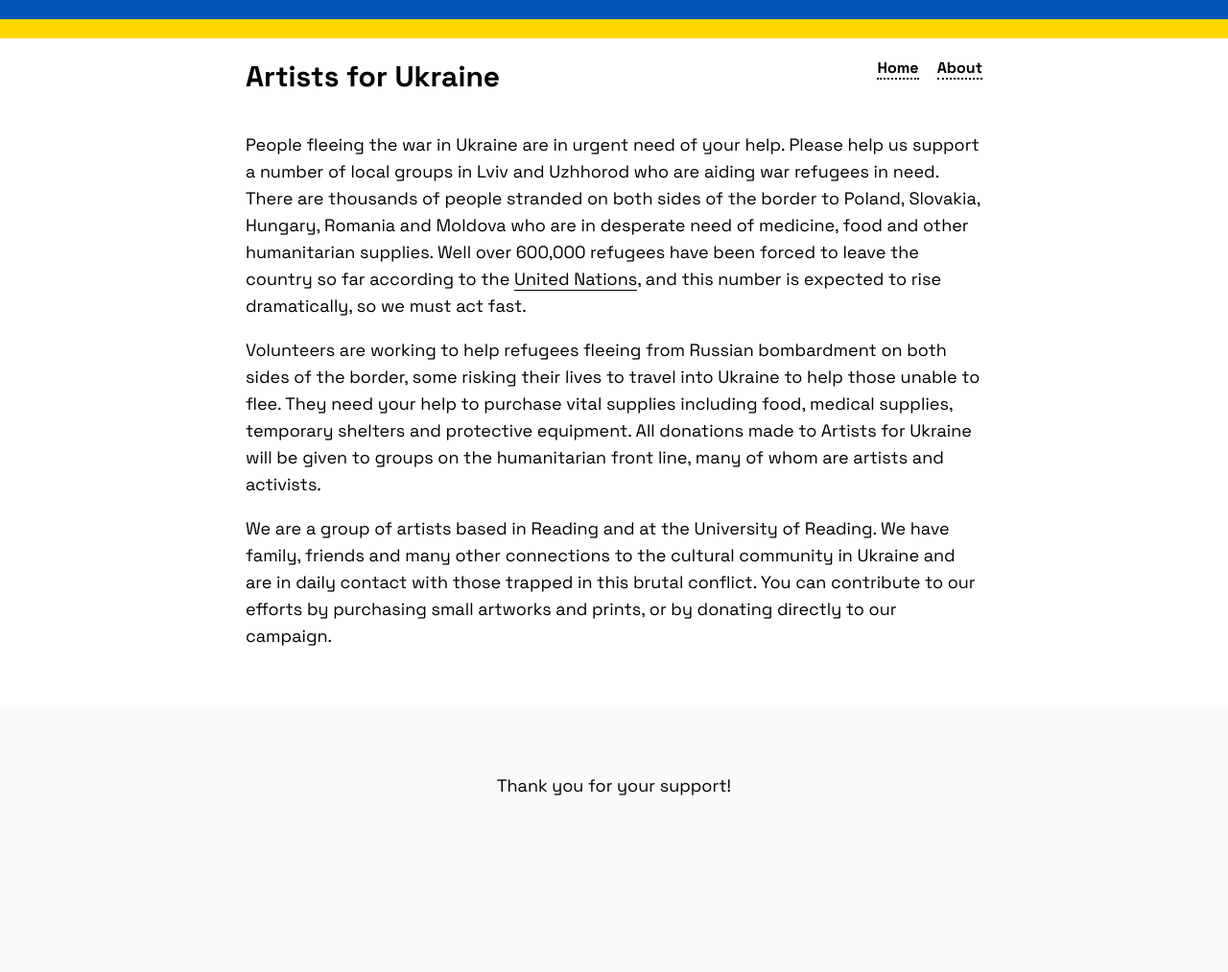
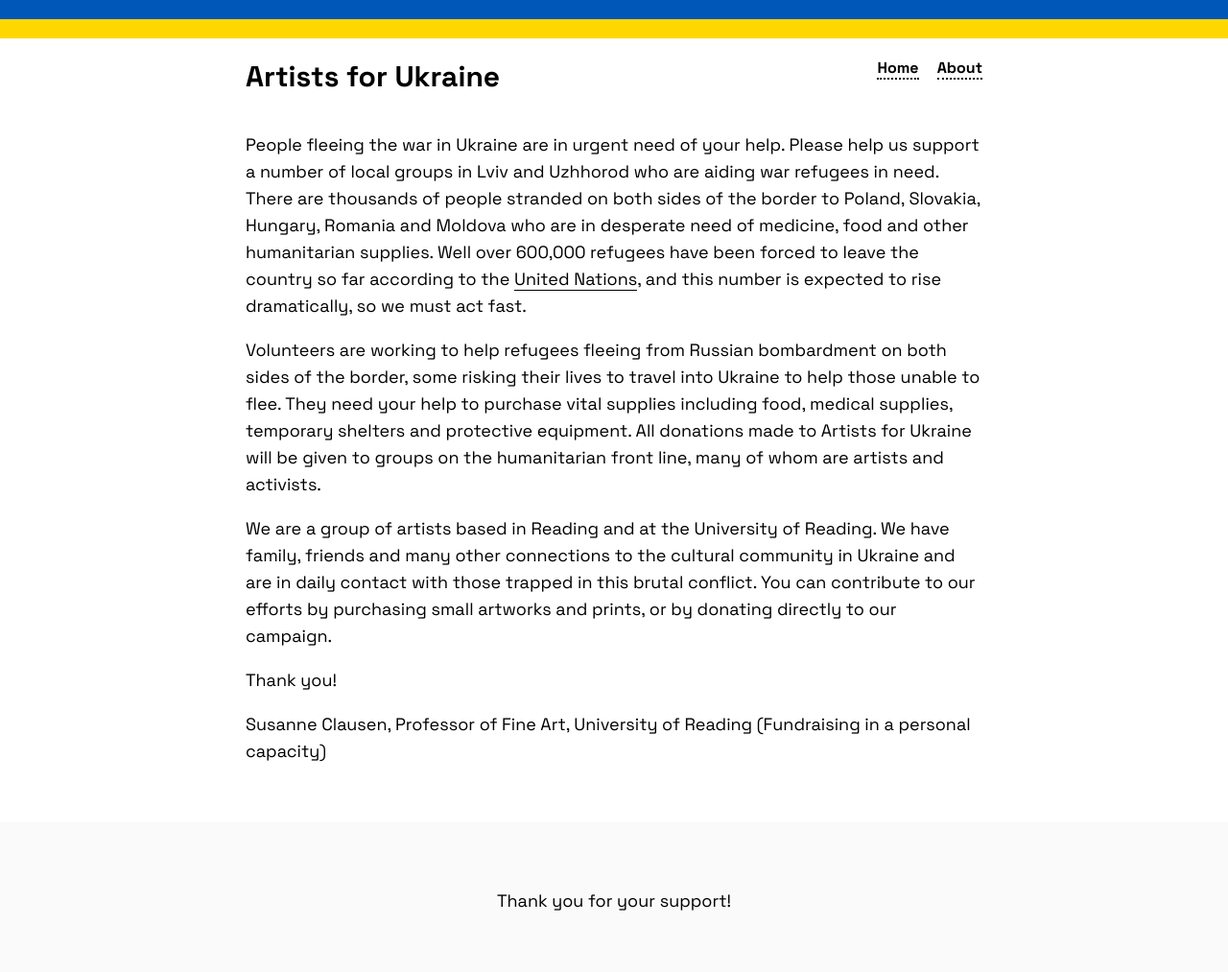
Before and after one commit to Zanemax/artists-for-ukraine, a Jekyll site: the page built from about.html, in a window 1280 px wide. Shown: the whole page at 96% size. Built offline with Jekyll 4.4.1, drawn with Linux system fonts in a browser that asks for light colours; before the commit the page ends 900 px from its top, so only the background shows below that.

Commit message:
About updated

```diff
--- a/about.html
+++ b/about.html
@@ -7,3 +7,10 @@ title: Artists for Ukraine | About
 <p>Volunteers are working to help refugees fleeing from Russian bombardment on both sides of the border, some risking their lives to travel into Ukraine to help those unable to flee. They need your help to purchase vital supplies including food, medical supplies, temporary shelters and protective equipment. All donations made to Artists for Ukraine will be given to groups on the humanitarian front line, many of whom are artists and activists.</p>
 
 <p>We are a group of artists based in Reading and at the University of Reading. We have family, friends and many other connections to the cultural community in Ukraine and are in daily contact with those trapped in this brutal conflict. You can contribute to our efforts by purchasing small artworks and prints, or by donating directly to our campaign.</p>
+
+<p>Thank you!</p>
+
+<p>
+Susanne Clausen, Professor of Fine Art, University of Reading
+(Fundraising in a personal capacity)
+</p>
```
Also changed, not shown: 2 other files.
